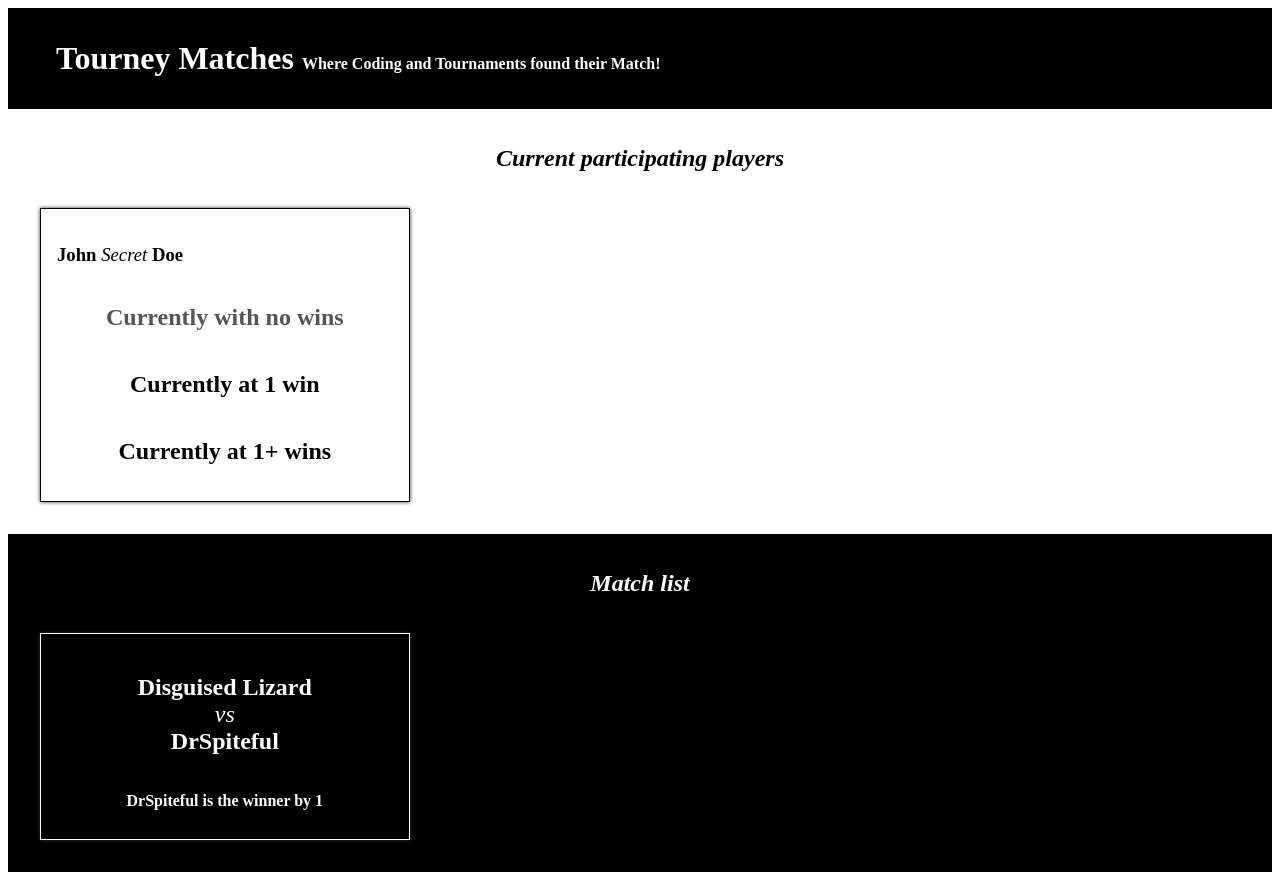
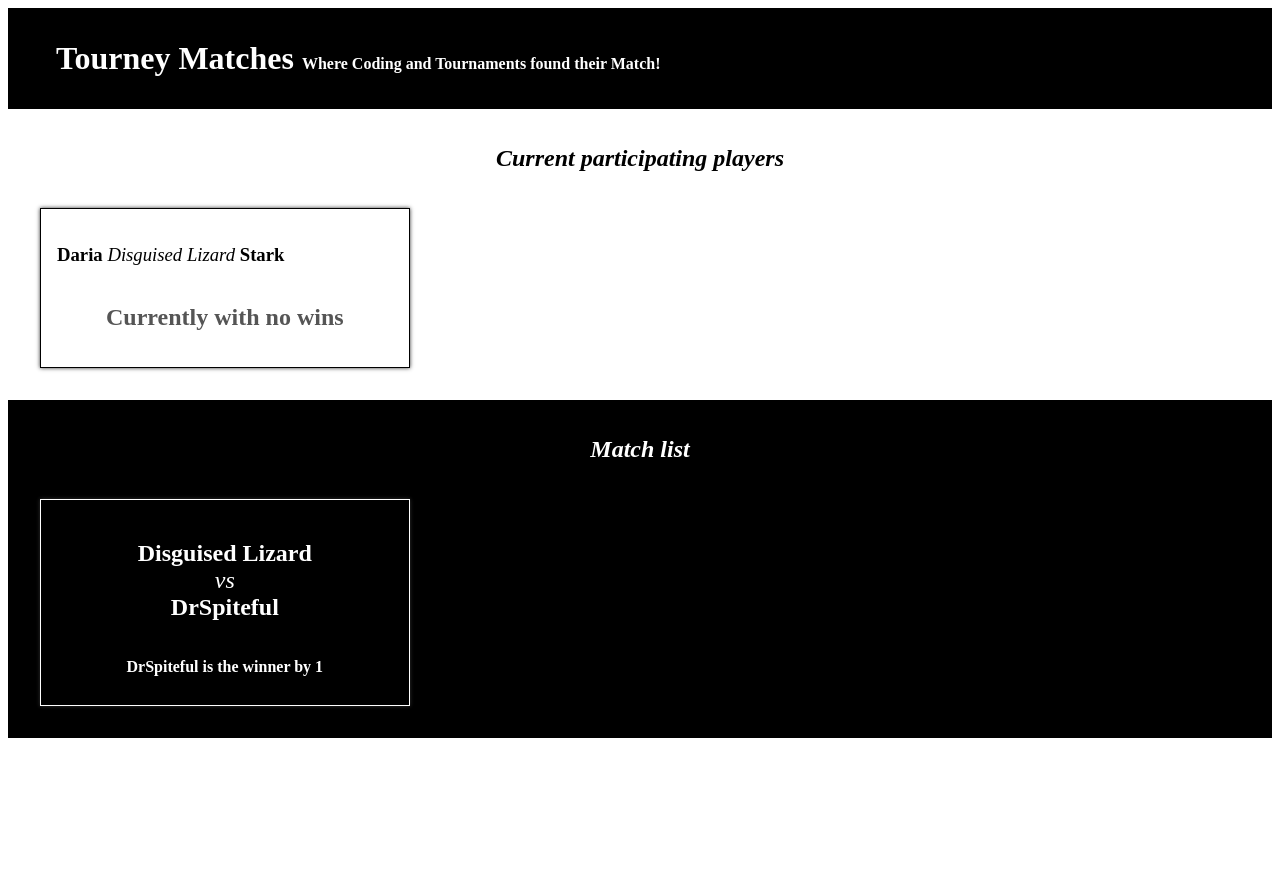
Before and after one commit to dganai/LHL-tourney, a React (Create React App) app: page / in a window 1280 px wide. After the commit the page ends 800 px from the top, so only its background shows below. Built offline with nearby package versions, Linux system fonts and the light colour scheme.

Commit message:
replace hardcoded values with data from props

```diff
--- a/src/components/Player.js
+++ b/src/components/Player.js
@@ -1,17 +1,15 @@
 import React from 'react';
 
-function Player() {
+function Player(props) {
+	const { gamerTag, firstName, lastName, wins } = props;
 	return (
 		<article className="Player">
 			<h1>
-				John <span>Secret</span> Doe
+				{firstName} <span>{gamerTag}</span> {lastName}
 			</h1>
-			{/* To be shown when there are no wins */}
-			<h2 className="zero">Currently with no wins</h2>
-			{/* To be shown when there is 1 win */}
-			<h2>Currently at 1 win</h2>
-			{/* To be shown when there is more than one win */}
-			<h2>Currently at 1+ wins</h2>
+			{wins === 0 && <h2 className="zero">Currently with no wins</h2>}
+			{wins === 1 && <h2>Currently at 1 win</h2>}
+			{wins > 1 && <h2>Currently at 1+ wins</h2>}
 		</article>
 	);
 }
--- a/src/components/PlayerList.js
+++ b/src/components/PlayerList.js
@@ -4,13 +4,14 @@
 import playerData from '../data/playerData';
 import { preparePlayerData, addWinsToPlayers } from '../helpers/playerHelpers';
 
-function PlayerList(prop) {
+function PlayerList(props) {
 	const playerDataArray = preparePlayerData(playerData);
 	const parsedPlayerData = addWinsToPlayers(playerDataArray, matchData);
+	const onePlayer = parsedPlayerData[0];
 	return (
 		<section className="PlayerList">
 			<h1>Current participating players</h1>
-			<Player />
+			<Player {...onePlayer} />
 		</section>
 	);
 }
```
Also changed, not shown: src/data/playerData.js (line endings or trailing spaces).
